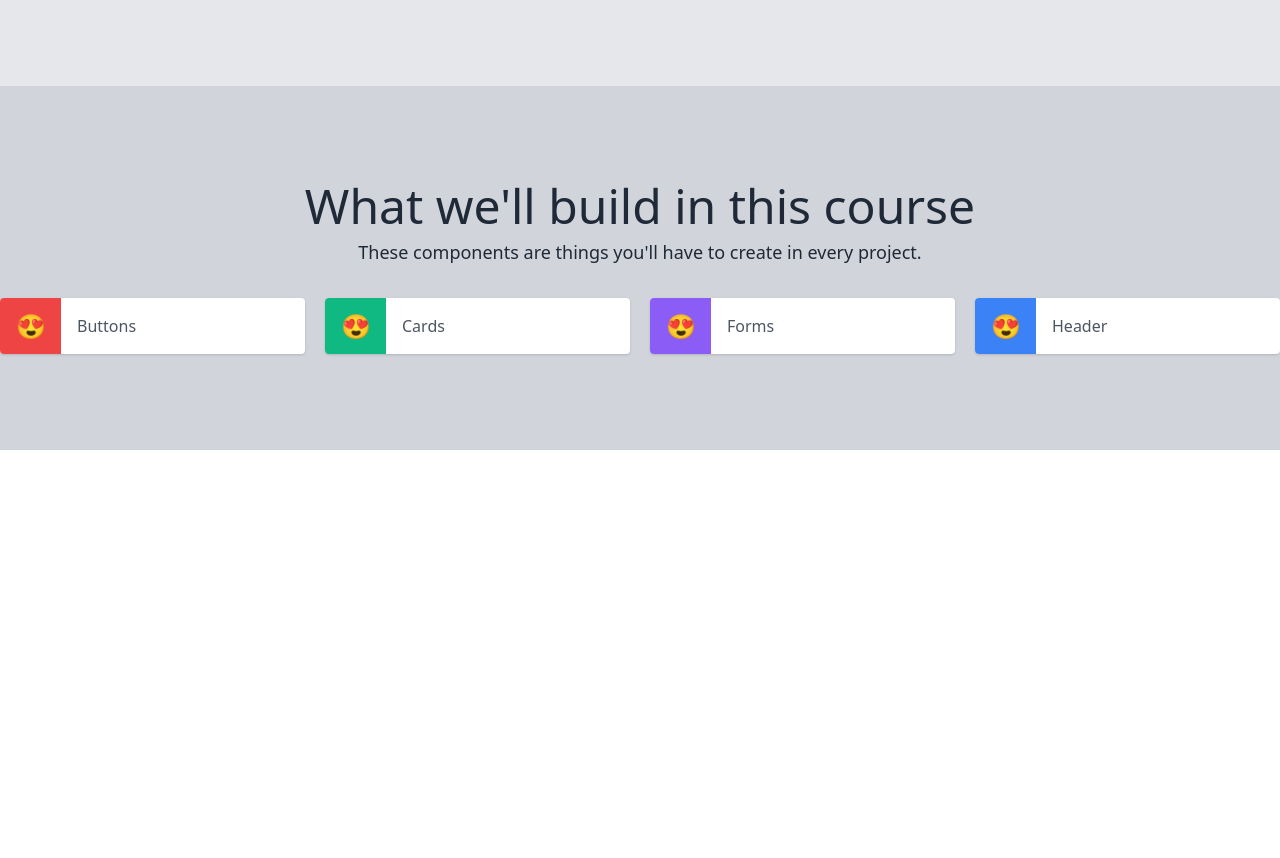
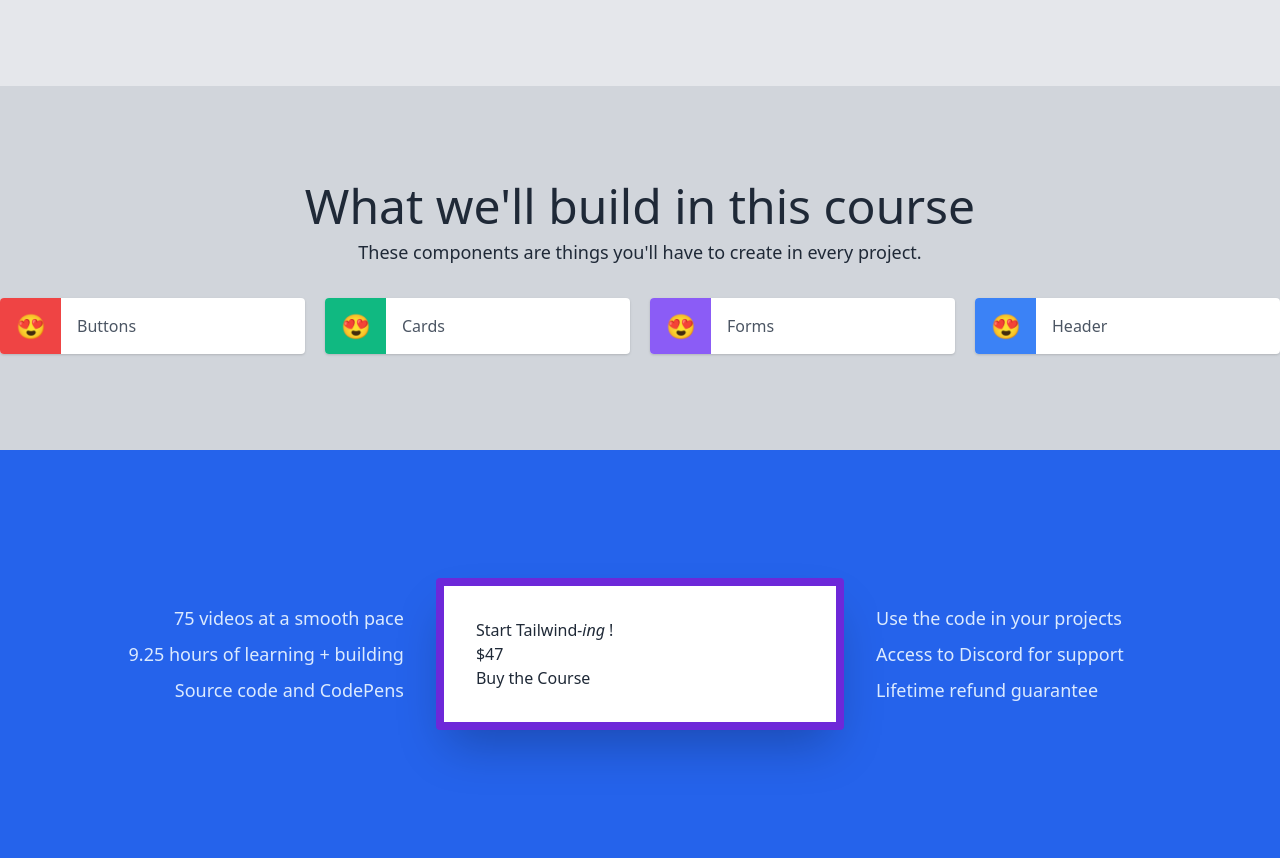
Before and after one commit to Amorem/beginner-tailwind-site, a website built with Parcel: page src/index.html in a window 1280 px wide. Shown: the part 3532-4390 px from the top of the page. Before the commit the page ends 3982 px from the top, so only its background shows below. Built offline with nearby package versions, Linux system fonts and the light colour scheme.

Commit message:
Pricing: Layout

```diff
--- a/src/index.html
+++ b/src/index.html
@@ -392,6 +392,30 @@
       </div>
     </div>
     <!-- Pricing -->
+    <div class="py-32 text-blue-100 bg-blue-600">
+      <div class="container flex items-center px-6 mx-auto space-x-8 lg:px-0">
+        <!-- Left Box -->
+        <div class="w-1/3 space-y-2 text-lg text-right">
+          <p>75 videos at a smooth pace</p>
+          <p>9.25 hours of learning + building</p>
+          <p>Source code and CodePens</p>
+        </div>
+        <!-- Pricing Box -->
+        <div
+          class="w-1/3 p-8 text-gray-800 bg-white border-8 border-purple-700 rounded shadow-2xl"
+        >
+          <h4>Start Tailwind<span class="italic">-ing</span> !</h4>
+          <div>$47</div>
+          <a href="#">Buy the Course</a>
+        </div>
+        <!-- Right Box -->
+        <div class="w-1/3 space-y-2 text-lg">
+          <p>Use the code in your projects</p>
+          <p>Access to Discord for support</p>
+          <p>Lifetime refund guarantee</p>
+        </div>
+      </div>
+    </div>
     <!-- FAQ -->
     <!-- Footer / Newsletter -->
   </body>
```
